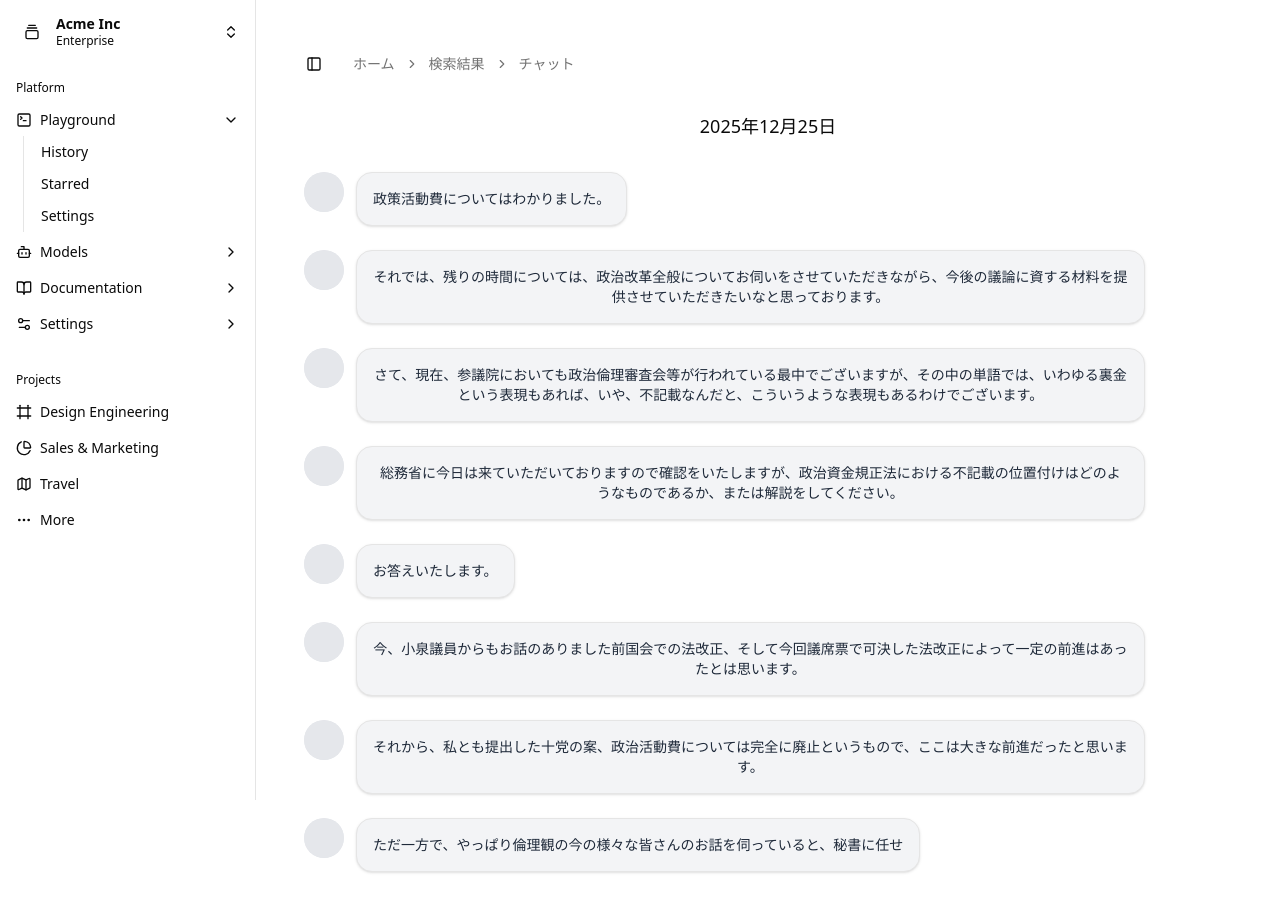
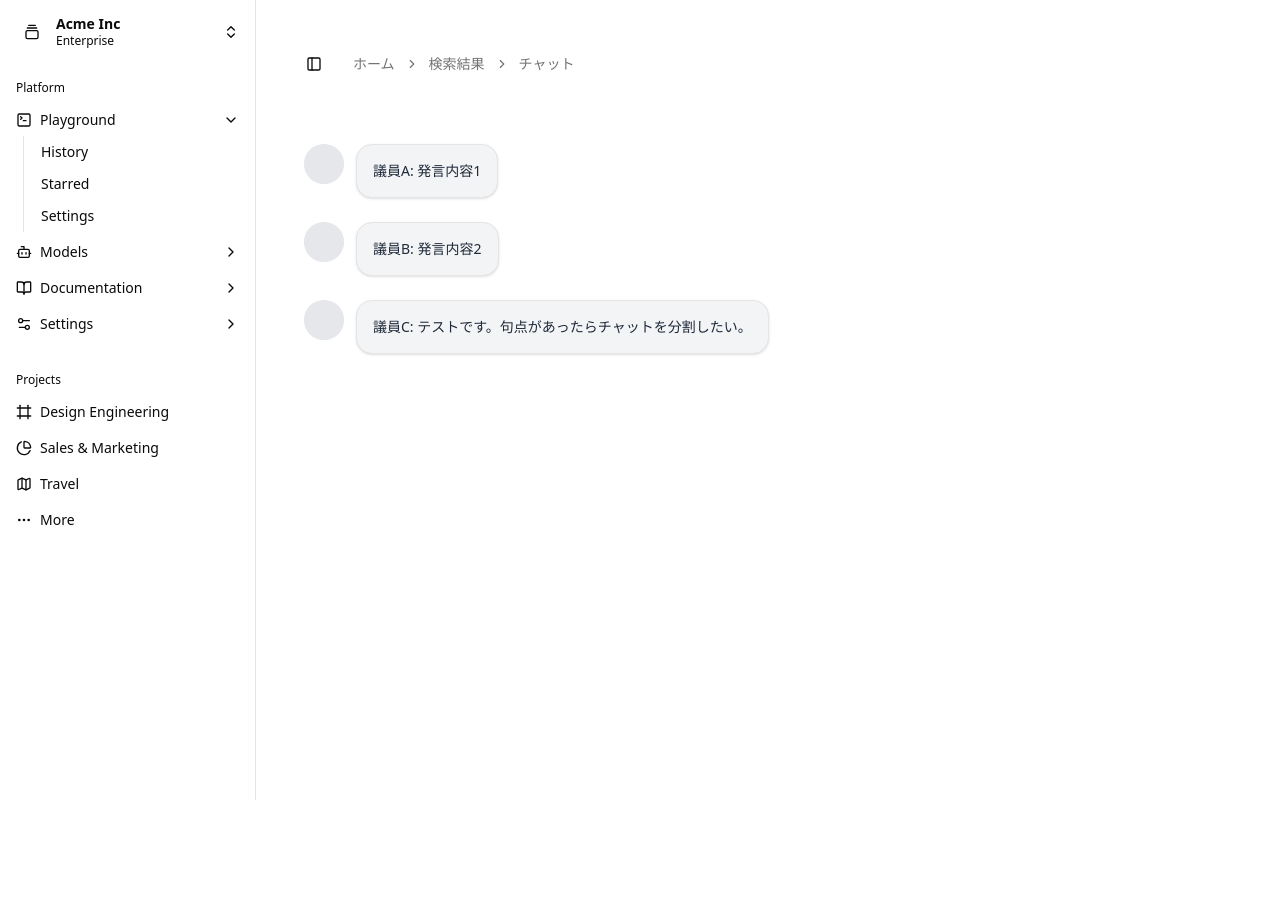
Before and after one commit to RH0128/sotsusei, a React (Vite) app: page /chat in a window 1280 px wide. Shown: the top 912 px of the page. After the commit the page ends 864 px from the top, so only its background shows below. Built offline with nearby package versions, Linux system fonts and the light colour scheme.

Commit message:
index.cssとbreadcrumbsの修正

```diff
--- a/index.html
+++ b/index.html
@@ -5,7 +5,6 @@
     <link rel="icon" type="image/svg+xml" href="/vite.svg" />
     <meta name="viewport" content="width=device-width, initial-scale=1.0" />
     <title>sotsusei</title>
-    <link rel="stylesheet" href="/path/to/index.css">
   </head>
   <body>
     <div id="root"></div>
--- a/src/components/ui/button.jsx
+++ b/src/components/ui/button.jsx
@@ -21,7 +21,7 @@ const buttonVariants = cva(
         link: "text-primary underline-offset-4 hover:underline",
       },
       size: {
-        default: "h-9 px-4 py-2 has-[>svg]:px-3",
+        default: "h-12 px-4 py-2 has-[>svg]:px-3",
         sm: "h-8 rounded-md px-3 has-[>svg]:px-2.5",
         lg: "h-10 rounded-md px-6 has-[>svg]:px-4",
         icon: "size-9",
--- a/src/components/ui/searchform.jsx
+++ b/src/components/ui/searchform.jsx
@@ -15,11 +15,11 @@ const SearchForm = ({ speakerName, setSpeakerName, dateRange, setDateRange, isSe
     setIsSearching(true);
 
     try {
-      // 日付のフォーマット確認
+      // 日付文字列に変換し、クエリパラメータとして使用するためのフォーマットに整理整頓
       const fromDate = dateRange?.from?.toISOString().split('T')[0] || '';
       const toDate = dateRange?.to?.toISOString().split('T')[0] || '';
 
-      // URLSearchParams でパラメータを設定
+      // URLSearchParamsを使って、検索用のクエリパラメータ（speaker、from、until）を設定
       const params = new URLSearchParams({
         speaker: speakerName,
         from: fromDate,
@@ -76,7 +76,7 @@ const SearchForm = ({ speakerName, setSpeakerName, dateRange, setDateRange, isSe
           </div>
 
           <div className="flex justify-end">
-            <Button variant="outline" type="submit" disabled={isSearching}>
+            <Button variant="default" type="submit" disabled={isSearching} className="w-full">
               {isSearching ? (
                 <>
                   <Loader2 className="mr-2 h-4 w-4 animate-spin" />
--- a/src/index.css
+++ b/src/index.css
@@ -1,8 +1,10 @@
+@tailwind base;
+@tailwind components;
+@tailwind utilities;
 @import "tailwindcss";
+@plugin "tailwindcss-animate";
+@custom-variant dark (&:is(.dark *));
 
-@plugin "tailwindcss-animate";
-
-@custom-variant dark (&:is(.dark *));
 
 :root {
   --background: hsl(0 0% 100%);
--- a/src/pages/Chat.jsx
+++ b/src/pages/Chat.jsx
@@ -1,5 +1,5 @@
-import React, { useState } from "react";
-import { useNavigate } from "react-router-dom";
+import React, { useState, useEffect } from "react";
+import { useLocation, useNavigate } from "react-router-dom";
 import { AppSidebar } from "@/components/ui/app-sidebar";
 import { SidebarInset, SidebarProvider, SidebarTrigger } from "@/components/ui/sidebar";
 import { Separator } from "@/components/ui/separator";
@@ -8,6 +8,8 @@ import Breadcrumbs from "@/components/ui/breadcrumbs";
 
 const Chat = () => {
   const navigate = useNavigate();
+  const location = useLocation();
+  const { meeting, date } = location.state || { meeting: '', date: '' };
 
   const goToHome = () => {
     navigate("/");
@@ -17,6 +19,38 @@ const Chat = () => {
     { href: "#", label: "検索結果" },
     { href: "#", label: "チャット" },
   ];
+
+  // ダミーデータ
+  const [messages, setMessages] = useState([
+    { id: 1, speaker: "議員A", message: "発言内容1" },
+    { id: 2, speaker: "議員B", message: "発言内容2" },
+    { id: 3, speaker: "議員C", message: "テストです。句点があったらチャットを分割したい。" },
+  ]);
+
+  // 実際のデータを取得する場合は、useEffectを使用してAPIリクエストを行う
+  useEffect(() => {
+    const fetchMessages = async () => {
+      try {
+        const response = await fetch(`https://kokkai.ndl.go.jp/api/meeting?record_id=${meeting}&date=${date}`);
+        const data = await response.json();
+        const formattedMessages = data.records.flatMap(record => {
+          const sentences = record.speech.split('。').filter(sentence => sentence.trim() !== '');
+          return sentences.map((sentence, index) => ({
+            id: `${record.id}-${index}`,
+            speaker: record.speaker,
+            message: sentence + '。'
+          }));
+        });
+        setMessages(formattedMessages);
+      } catch (error) {
+        console.error("Error fetching messages:", error);
+      }
+    };
+
+    if (meeting && date) {
+      fetchMessages();
+    }
+  }, [meeting, date]);
 
   return (
     <SidebarProvider>
@@ -32,19 +66,15 @@ const Chat = () => {
         <div className="flex flex-1 flex-col gap-4 p-4 pt-0">
           {/* Date Header */}
           <div className="text-center py-4">
-            <h2 className="text-lg font-medium">2025年12月25日</h2>
+            <h2 className="text-lg font-medium">{date}</h2>
+            <h3 className="text-md font-medium">{meeting}</h3>
           </div>
 
           {/* Chat Messages */}
           <div className="space-y-6 pb-10">
-            <ChatMessage message="政策活動費についてはわかりました。" />
-            <ChatMessage message="それでは、残りの時間については、政治改革全般についてお伺いをさせていただきながら、今後の議論に資する材料を提供させていただきたいなと思っております。" />
-            <ChatMessage message="さて、現在、参議院においても政治倫理審査会等が行われている最中でございますが、その中の単語では、いわゆる裏金という表現もあれば、いや、不記載なんだと、こういうような表現もあるわけでございます。" />
-            <ChatMessage message="総務省に今日は来ていただいておりますので確認をいたしますが、政治資金規正法における不記載の位置付けはどのようなものであるか、または解説をしてください。" />
-            <ChatMessage message="お答えいたします。" />
-            <ChatMessage message="今、小泉議員からもお話のありました前国会での法改正、そして今回議席票で可決した法改正によって一定の前進はあったとは思います。" />
-            <ChatMessage message="それから、私とも提出した十党の案、政治活動費については完全に廃止というもので、ここは大きな前進だったと思います。" />
-            <ChatMessage message="ただ一方で、やっぱり倫理観の今の様々な皆さんのお話を伺っていると、秘書に任せ" />
+            {messages.map((msg) => (
+              <ChatMessage key={msg.id} message={`${msg.speaker}: ${msg.message}`} />
+            ))}
           </div>
         </div>
       </SidebarInset>
--- a/src/pages/SearchResult.jsx
+++ b/src/pages/SearchResult.jsx
@@ -5,7 +5,7 @@ import { Calendar } from "lucide-react";
 import { SidebarInset, SidebarProvider, SidebarTrigger } from "@/components/ui/sidebar";
 import { Separator } from "@/components/ui/separator";
 import { Table, TableBody, TableCell, TableHead, TableHeader, TableRow } from "@/components/ui/table";
-import Breadcrumbs from "@/components/ui/Breadcrumbs";
+import Breadcrumbs from "@/components/ui/breadcrumbs";
 
 export default function SearchResults() {
   const navigate = useNavigate();
@@ -14,6 +14,10 @@ export default function SearchResults() {
 
   const goToHome = () => {
     navigate("/");
+  };
+
+  const handleRowClick = (result) => {
+    navigate('/chat', { state: { meeting: result.meeting, date: result.date } });
   };
 
   const breadcrumbItems = [
@@ -46,7 +50,7 @@ export default function SearchResults() {
               </TableHeader>
               <TableBody>
                 {results.map((result) => (
-                  <TableRow key={result.id}>
+                  <TableRow key={result.id} onClick={() => handleRowClick(result)} className="cursor-pointer">
                     <TableCell>
                       <div className="flex items-center">
                         <Calendar className="h-4 w-4 mr-2 text-muted-foreground" />
--- a/vite.config.js
+++ b/vite.config.js
@@ -3,7 +3,6 @@ import { defineConfig } from "vite";
 import react from "@vitejs/plugin-react";
 import tailwindcss from "@tailwindcss/vite";
 
-// https://vite.dev/config/
 export default defineConfig({
   plugins: [react(), tailwindcss()],
   resolve: {
@@ -12,6 +11,14 @@ export default defineConfig({
     },
   },
   server: {
+    host: 'localhost',
+    port: 5173,
+    open: true,  // サーバー起動時にブラウザを自動的に開くオプション
+    hmr: {
+      protocol: 'ws',
+      host: 'localhost',
+      port: 5173,
+    },
     proxy: {
       '/api': {
         target: 'https://kokkai.ndl.go.jp',
```
